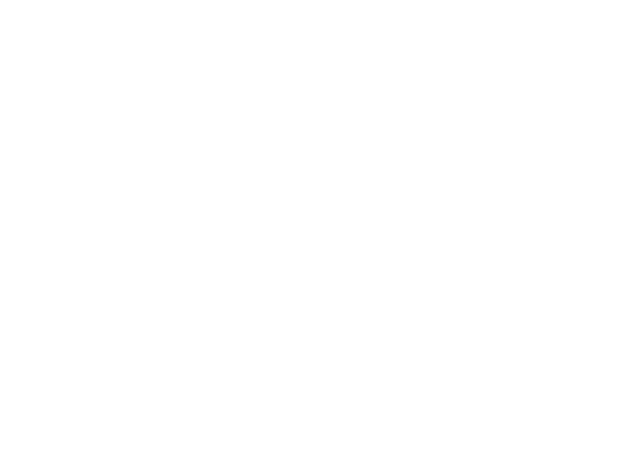
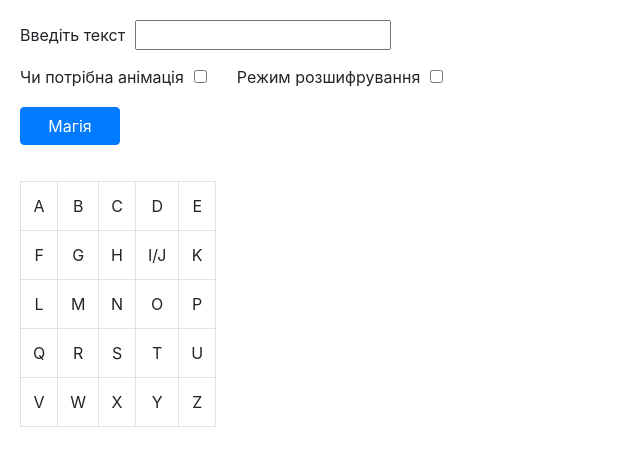
Before and after one commit to Vladnik2k/TZ, an Angular app: page / in a window 1280 px wide. Shown: the top 466 px of the page, without its empty margins (0-640 px from the left). Built offline with nearby package versions, Linux system fonts and the light colour scheme.

Commit message:
Add html and css

```diff
--- a/src/app/algorithms-info/algorithms/algorithm-base.ts
+++ b/src/app/algorithms-info/algorithms/algorithm-base.ts
@@ -22,9 +22,11 @@ export abstract class AlgorithmBase {
 
   startAnimation(): void {
     let i = 0;
+    this.settings.isAnimation = true;
     const interval = setInterval(() => {
       if (this.settings.parts.length === i) {
         this.fillResult();
+        this.settings.isAnimation = false;
         clearInterval(interval);
       }
 
--- a/src/app/app.component.html
+++ b/src/app/app.component.html
@@ -1,46 +1,56 @@
-<!--<div class="main">-->
-<!--  <div class="form" [ngClass]="settings.isAnimation ? 'hide' : ''">-->
-<!--    <div class="first-block">-->
-<!--      <label for="text">Введіть текст</label>-->
-<!--      <input id="text" type="text" [(ngModel)]="settings.text">-->
-<!--    </div>-->
+<div class="form" [ngClass]="settings.isAnimation ? 'hide' : ''">
+  <div class="first-block">
+    <label for="text">Введіть текст</label>
+    <input id="text" type="text" [(ngModel)]="text">
+    <span *ngIf="text === translatedText && algorithm && algorithm.result">
+      <img src="https://img.icons8.com/android/24/000000/arrow.png" alt="arrow"/>
+      {{ algorithm?.result }}
+      <img class="copy" src="https://img.icons8.com/doodle/24/000000/spinner-arrow.png" alt="copy" (click)="useResult()"/>
+    </span>
+  </div>
 
-<!--    <div class="checkboxes">-->
-<!--      <div>-->
-<!--        <label for="isAnimation">Чи потрібна анімація</label>-->
-<!--        <input id="isAnimation" type="checkbox" [(ngModel)]="settings.isNeedAnimation">-->
-<!--      </div>-->
+  <div class="checkboxes">
+    <span>
+      <label for="isAnimation">Чи потрібна анімація</label>
+      <input id="isAnimation" type="checkbox" [(ngModel)]="settings.isNeedAnimation">
+    </span>
 
-<!--      <div>-->
-<!--        <label for="isBack">Режим розшифрування</label>-->
-<!--        <input id="isBack" type="checkbox" [(ngModel)]="settings.isBack">-->
-<!--      </div>-->
-<!--    </div>-->
+    <span>
+      <label for="isBack">Режим розшифрування</label>
+      <input id="isBack" type="checkbox" [(ngModel)]="settings.isBack">
+    </span>
+  </div>
 
-<!--    <button (click)="click()" class="btn btn-primary">Магія</button>-->
-<!--  </div>-->
+  <button (click)="click()" class="btn btn-primary">Магія</button>
+</div>
 
-<!--  <div class="info">-->
-<!--    <div>-->
-<!--      <div [ngClass]="settings.validatedText ? '' : 'hide'">Валідований текст: {{ settings.validatedText }}</div>-->
-<!--      <div [ngClass]="settings.resultText || settings.isAnimation ? '' : 'hide'">Текст результату: {{ settings.resultText }}-->
-<!--        <img *ngIf="!settings.isAnimation" (click)="useResult()" src="../assets/paper-plane.png" alt="plane">-->
-<!--      </div>-->
-<!--    </div>-->
+<div class="info">
+  <table class="table table-bordered">
+    <tr>
+      <td *ngFor="let part of settings.parts"
+        [ngClass]="{
+          'error': part.status === status.ERROR,
+          'in-progress': part.status === status.IN_PROGRESS,
+          'done': part.status === status.DONE
+        }">
+        {{ part.before }}
+      </td>
+    </tr>
+    <tr>
+      <td *ngFor="let part of settings.parts">
+        {{ part.result }}
+      </td>
+    </tr>
+  </table>
 
-<!--    <table class="table table-bordered">-->
-<!--      <tr *ngFor="let line of settings.codes">-->
-<!--        <td *ngFor="let cell of line"-->
-<!--            [ngClass]="{-->
-<!--            'string-before': settings.stringBefore && cell.indexOf(settings.stringBefore.toUpperCase()) !== -1,-->
-<!--            'string-after': settings.stringAfter && cell.indexOf(settings.stringAfter.toUpperCase()) !== -1-->
-<!--          }">-->
-<!--        <span>-->
-<!--          <span *ngFor="let c of cell.slice(0, cell.length - 1).split('')">{{ c }}/</span>-->
-<!--          <span>{{ cell[cell.length - 1] }}</span>-->
-<!--        </span>-->
-<!--        </td>-->
-<!--      </tr>-->
-<!--    </table>-->
-<!--  </div>-->
-<!--</div>-->
+  <table class="table table-bordered">
+    <tr *ngFor="let line of settings.code">
+      <td *ngFor="let cell of line">
+        <span>
+          <span *ngFor="let c of cell.slice(0, cell.length - 1).split('')">{{ c }}/</span>
+          <span>{{ cell[cell.length - 1] }}</span>
+        </span>
+      </td>
+    </tr>
+  </table>
+</div>
--- a/src/app/app.component.scss
+++ b/src/app/app.component.scss
@@ -1,19 +1,14 @@
-.main {
-  display: flex;
-  margin: 20px;
-}
-
 .form {
   width: fit-content;
   align-items: center;
-  margin-right: 20px;
+  margin: 20px;
 
   > div {
     margin-bottom: 10px;
   }
 
   input {
-    margin-left: 10px;
+    margin: 0 10px;
   }
 
   label:hover {
@@ -23,6 +18,14 @@
   button {
     width: 100px;
   }
+
+  .checkboxes > * {
+    margin-right: 20px;
+  }
+
+  .copy:hover {
+    cursor: pointer;
+  }
 }
 
 .hide {
@@ -30,18 +33,22 @@
 }
 
 .info {
-  width: fit-content;
-  img {
-    width: 16px;
-  }
-
-  img:hover {
-    cursor: pointer;
-  }
+  margin: 20px;
 
   .table {
-    margin: 20px auto;
     width: fit-content;
+
+    .error {
+      background-color: lightcoral;
+    }
+
+    .in-progress {
+      background-color: lightblue;
+    }
+
+    .done {
+      background-color: yellowgreen;
+    }
 
     .string-before {
       background-color: lightblue;
--- a/src/app/app.component.ts
+++ b/src/app/app.component.ts
@@ -1,4 +1,8 @@
 import {Component} from '@angular/core';
+import {Settings} from './algorithms-info/settings';
+import {Standard} from './algorithms-info/algorithms/standard';
+import {AlgorithmBase} from './algorithms-info/algorithms/algorithm-base';
+import {PartStatusesEnum} from './algorithms-info/part/part-statuses.enum';
 
 
 @Component({
@@ -7,19 +11,25 @@ import {Component} from '@angular/core';
   styleUrls: ['./app.component.scss']
 })
 export class AppComponent {
-  // settings: Settings;
-  //
+  text: string;
+  settings: Settings;
+  algorithm: AlgorithmBase;
+  status = PartStatusesEnum;
+
+  translatedText: string;
+
   constructor() {
-    // this.settings = new Settings();
+    this.settings = new Settings();
   }
-  //
-  // click(): void {
-  //   const normal = new Algorithm(this.settings);
-  //   normal.startAlgorithm();
-  // }
-  //
-  // useResult(): void {
-  //   this.settings.text = this.settings.resultText;
-  //   this.settings.isBack = !this.settings.isBack;
-  // }
+
+  click(): void {
+    this.algorithm = new Standard(this.settings);
+    this.algorithm.startAlgorithm(this.text);
+    this.translatedText = this.text;
+  }
+
+  useResult(): void {
+    this.text = this.algorithm.result;
+    this.settings.isBack = !this.settings.isBack;
+  }
 }
```
